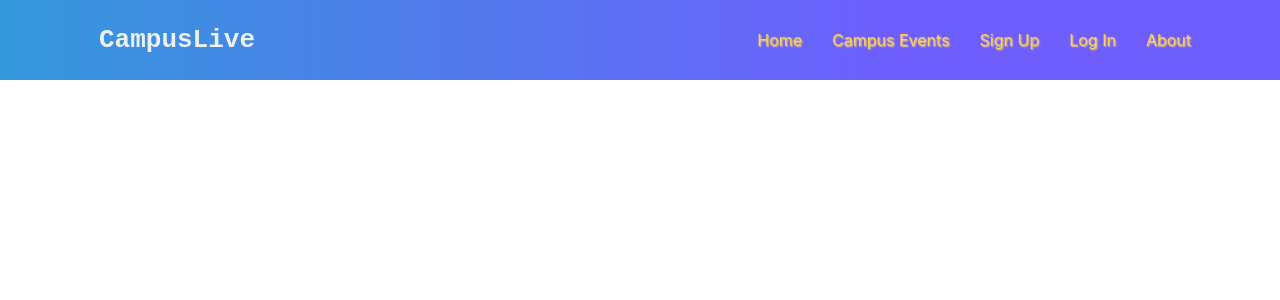
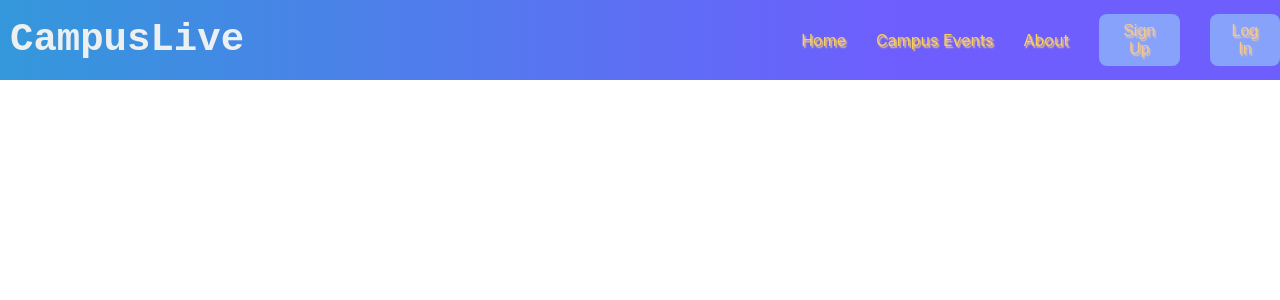
Before and after one commit to visvshah/campusLive, a React (Create React App) app in the folder front/: page / in a window 1280 px wide. Shown: the top 300 px of the page. Built offline with nearby package versions, Linux system fonts and the light colour scheme.

Commit message:
Final Draft Version

```diff
--- /dev/null
+++ b/front/src/components/Navbar/Button.css
@@ -0,0 +1,50 @@
+:root {
+    --primary: #87A2FB;
+}
+
+.btn {
+    padding: 8px 20px;
+    border-radius: 2px;
+    outline: none;
+    border:none;
+    cursor:pointer;
+}
+
+.btn:hover {
+    padding: 8px 25 px;
+    transition: all 0.3s ease-out;
+    background: #fabb1d;
+}
+
+.btn--primary {
+    background-color: var(--primary);
+
+}
+
+.btn--outline {
+    background-color: transparent;
+    color: #fff;
+    padding: 8px 20px;
+    border-radius: 3px;
+    border: 1px solid var(--primary);
+    transition: all 0.3s ease-out;
+
+}
+
+.btn--medium {
+    margin-left: 30px;
+    padding: 8px 20px;
+    border-radius: 8px;
+    font-size: 16px;
+    color: rgb(243, 200, 148);
+    text-shadow: 1.5px 1.5px 1.5px;
+}
+
+.btn--large {
+    margin-left: 35px;
+    padding: 12px 26px;
+    border-radius: 12px;
+    font-size: 20px;
+    color: bisque;
+    text-shadow: 1.5px 1.5px 1.5px;
+}
--- /dev/null
+++ b/front/src/components/Navbar/Button.js
@@ -0,0 +1,30 @@
+import React from "react";
+import './Button.css';
+
+const STYLES = [
+    'btn--primary',
+    'bnt--outline'
+]
+
+const SIZES = [
+    'btn--medium',
+    'btm--large'
+]
+
+export const Button = ({
+    children,
+    type,
+    onClick,
+    buttonStyle,
+    buttonSize
+}) => {
+    const checkButtonStyle = STYLES.includes(buttonStyle) ? buttonStyle : STYLES[0]
+
+    const checkButtonSize = SIZES.includes(buttonSize) ? buttonSize : SIZES[0]
+
+    return(
+        <button className={`btn ${checkButtonStyle} ${checkButtonSize}`} type={type}>
+            {children}
+        </button>
+    )
+}
--- a/front/src/components/Navbar/MenuItems.js
+++ b/front/src/components/Navbar/MenuItems.js
@@ -10,18 +10,8 @@ export const MenuItems = [
         cName: 'nav-links'
     },
     {
-        title: 'Sign Up',
+        title: 'About',
         url: '#',
         cName: 'nav-links'
     },
-    {
-        title: 'Log In',
-        url: '#',
-        cName: 'nav-links'
-    },
-    {
-        title: 'About',
-        url: '#',
-        cName: 'nav-links'
-    }
 ]
--- a/front/src/components/Navbar/Navbar.jsx
+++ b/front/src/components/Navbar/Navbar.jsx
@@ -1,5 +1,6 @@
 import React, { Component } from "react";
 import "./navbar.scss";
+import { Button } from "./Button";
 import { MenuItems } from "./MenuItems";
 
 export default function NavBar() {
@@ -19,6 +20,13 @@ export default function NavBar() {
                         );
                     })}
                 </ul>
+                <a className='SignUpButton' href="#">
+                    <Button>Sign Up</Button>
+                </a>
+                <a className='LoginButton' href="#">
+                    <Button>Log In</Button>
+                </a>
+
             </div>
         </div>
     );
--- a/front/src/components/Navbar/navbar.scss
+++ b/front/src/components/Navbar/navbar.scss
@@ -8,15 +8,21 @@
     align-items: center;
     ul{
         display: flex;
+        float: right;
         flex-direction: row;
-        // position: sticky;
+        position: relative;
+        // -webkit-transition: color 1s;
         li{
             font-size: 16px;
             margin-left: 30px;
+            // height: 50%;
             color: bisque;
-            &:hover{
-                color: white;
-                font-size: 18px;
+            a {
+                transition: color 0.5s;
+            }
+            &:hover a {
+                color: #a47b23;
+                // font-size: 20px;
             }
         }
 
@@ -25,6 +31,7 @@
 
 .navbar-logo {
     color: #ecf0f1;
+    font-size: 300%;
     justify-self: start;
     margin-left: 10px;
     // cursor: pointer;
@@ -44,5 +51,5 @@
 .nav-links {
     color: #fbcf62;
     text-decoration: none;
-    text-shadow: 1px 1px 1.5px;
+    text-shadow: 1.5px 1.5px 1.5px;
 }
```
